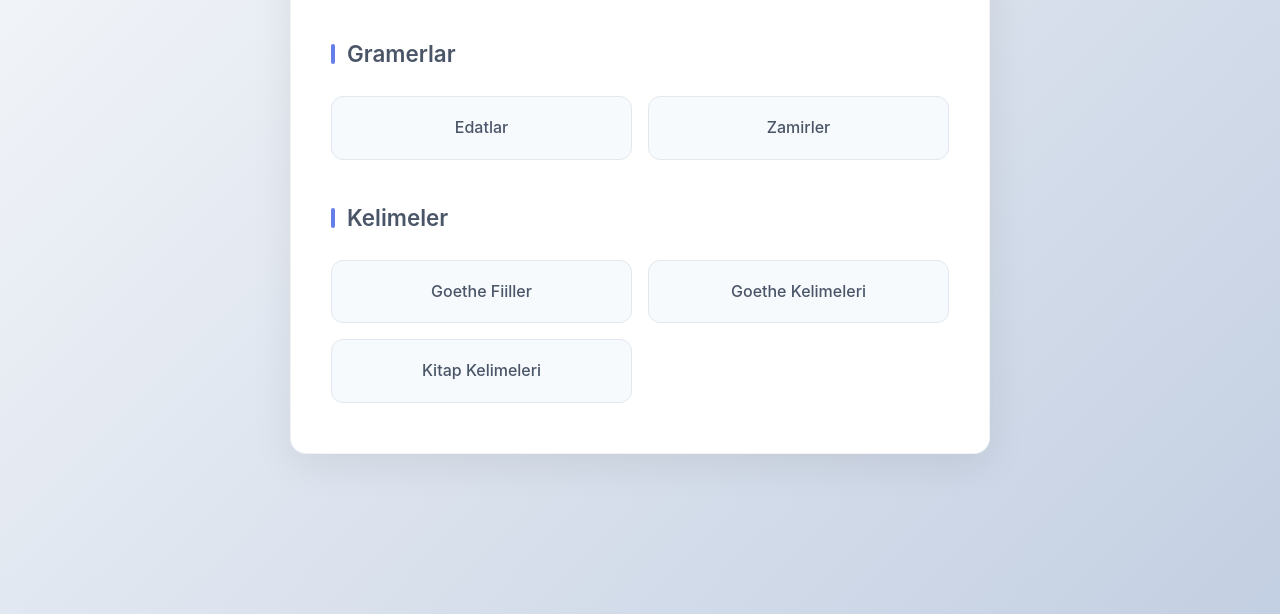
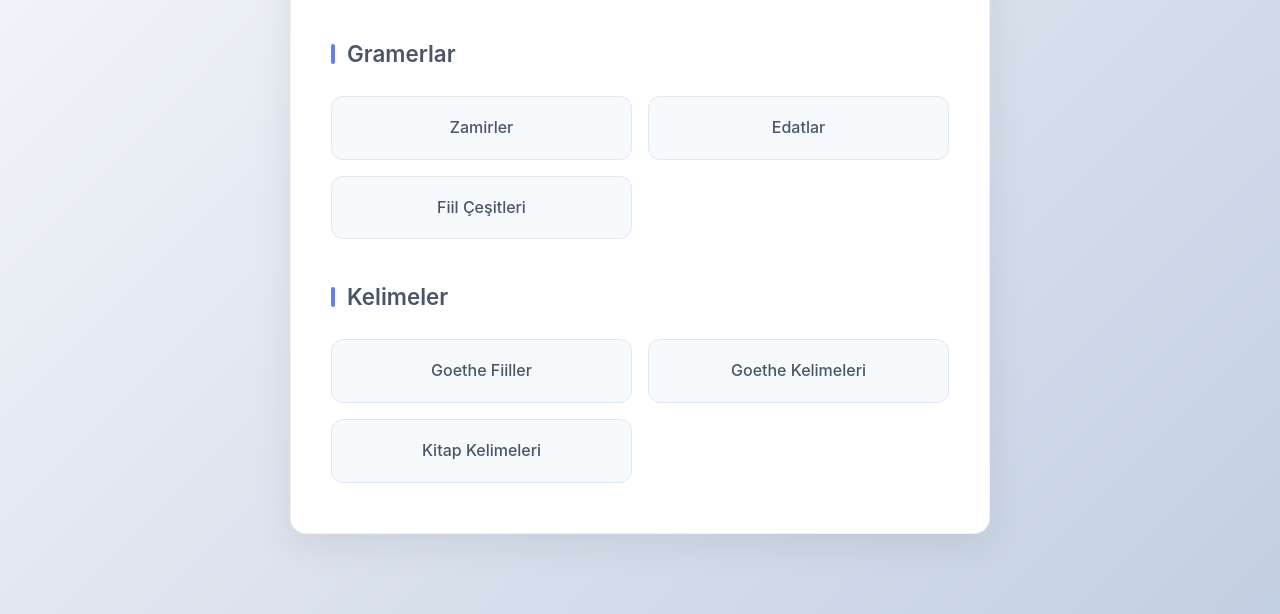
Before and after one commit to tolgabagcii/goethea1, a plain HTML site: page index.html in a window 1280 px wide. Shown: the part 186-800 px from the top of the page. Drawn offline with Linux system fonts and the light colour scheme.

Commit message:
Update index.html

```diff
--- a/index.html
+++ b/index.html
@@ -173,8 +173,9 @@
         <div class="section">
             <h2 class="section-title">Gramerlar</h2>
             <div class="links-container">
+                <a href="zamirler.html">Zamirler</a>
                 <a href="edatlar.html">Edatlar</a>
-                <a href="zamirler.html">Zamirler</a>
+                <a href="fiilcesitleri.html">Fiil Çeşitleri</a>
             </div>
         </div>
 
```
